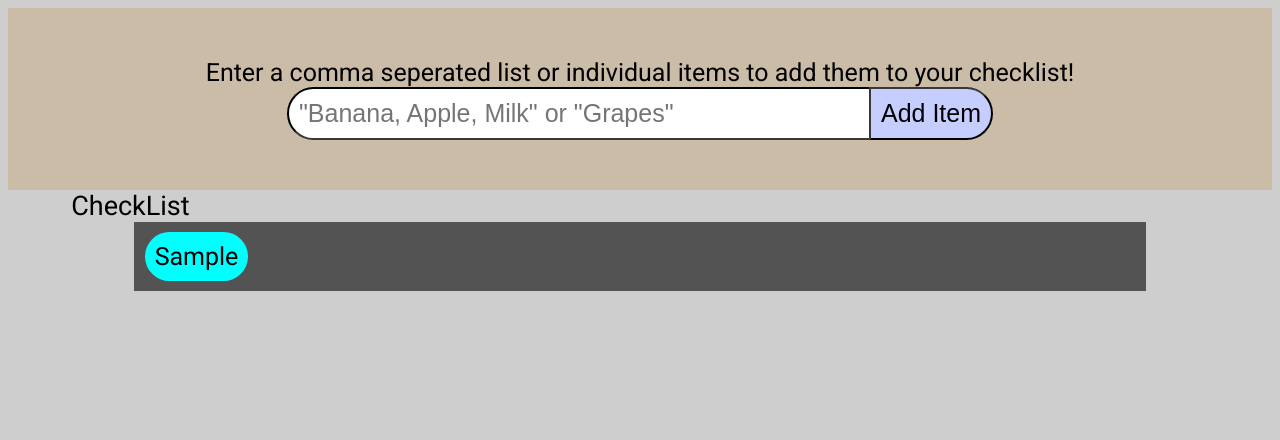
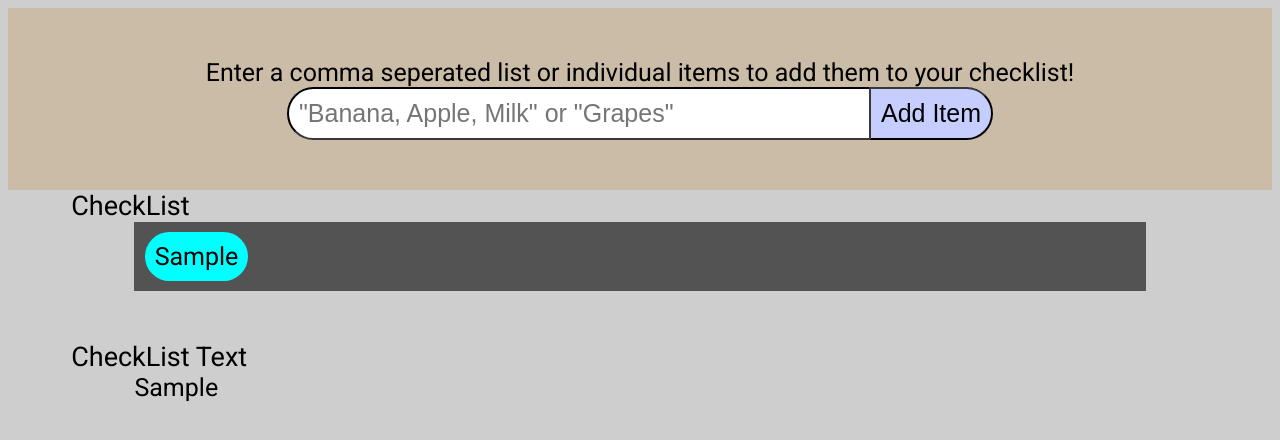
Before and after one commit to VeyGudTek/CheckList, a React (Vite) app: page / in a window 1280 px wide. Both pictures are taken after typing "Sample" into the empty fields and a click on the input "Add Item". Shown: the top 440 px of the page. Built offline with nearby package versions, Linux system fonts and the light colour scheme.

Commit message:
Added place to copy paste text

```diff
--- a/src/CheckList.jsx
+++ b/src/CheckList.jsx
@@ -1,6 +1,7 @@
 import { useState } from "react"
 import Input from "./Input"
 import Items from "./Items"
+import CopyPaste from "./CopyPaste"
 
 function CheckList() {
     const [fontSize, setFontSize] = useState(25)
@@ -36,7 +37,10 @@ function CheckList() {
             <Input handleSubmit={handleSubmit} fontSize={fontSize}/>
 
             {checkList.length != 0 && <Items items={checkList} moveItem={moveItem} startID={0} label={"CheckList"} fontSize={fontSize}/>}
-            {doneList.length != 0 && <Items items={doneList} moveItem={moveItem} startID={checkList.length} label={"Completed"} fontSize={fontSize}/>}
+            {doneList.length != 0 && <Items items={doneList} moveItem={moveItem} startID={checkList.length} label={"Completed Items"} fontSize={fontSize}/>}
+
+            {checkList.length != 0&& <CopyPaste items={checkList} title={"CheckList Text"} fontSize={fontSize}/>}
+            {doneList.length != 0&& <CopyPaste items={doneList} title={"Completed Items Text"} fontSize={fontSize}/>}
         </div>
     )
 }
--- a/src/CheckListStyle.css
+++ b/src/CheckListStyle.css
@@ -68,3 +68,13 @@ input[type=submit]:active {
 .item:hover{
     background-color: rgb(0, 193, 193);
 }
+
+.copy-paste-container{
+    margin-bottom: 50px;
+}
+
+.copy-paste{
+    display: block;
+    width: 80%;
+    margin: auto;
+}
--- /dev/null
+++ b/src/CopyPaste.jsx
@@ -0,0 +1,19 @@
+function CopyPaste({items, title, fontSize}){
+    var text = ""
+    var count = 0
+    items.forEach((item) => {
+        text += (count === items.length - 1) ? item : item + ", "
+        count += 1
+    })
+
+    return (
+        <div className="copy-paste-container">
+            <span className="label" style={{fontSize: fontSize+2}}>{title}</span>
+            <div className="copy-paste" style={{fontSize: fontSize}}>
+                {text}
+            </div>
+        </div>
+    )
+}
+
+export default CopyPaste
```
